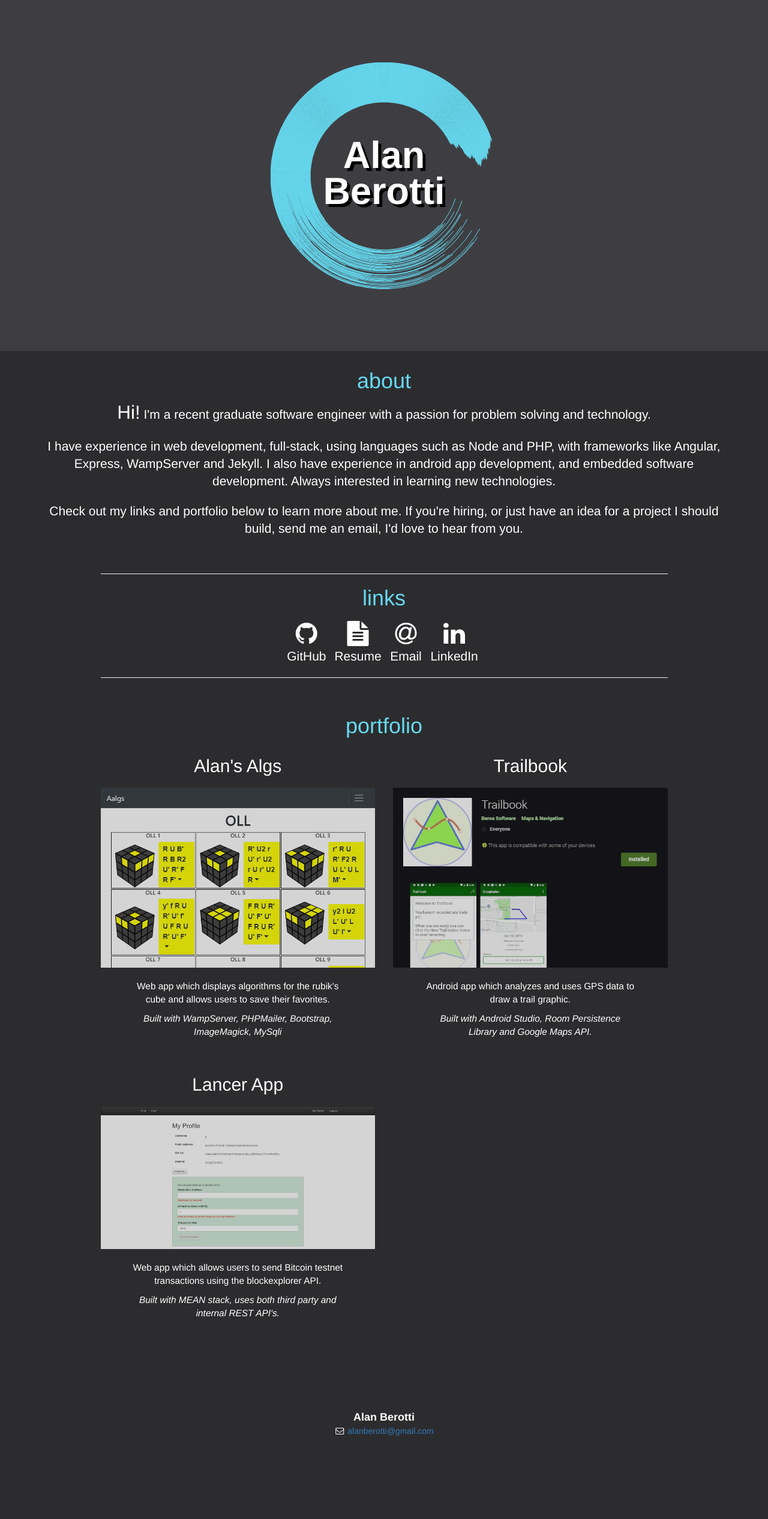
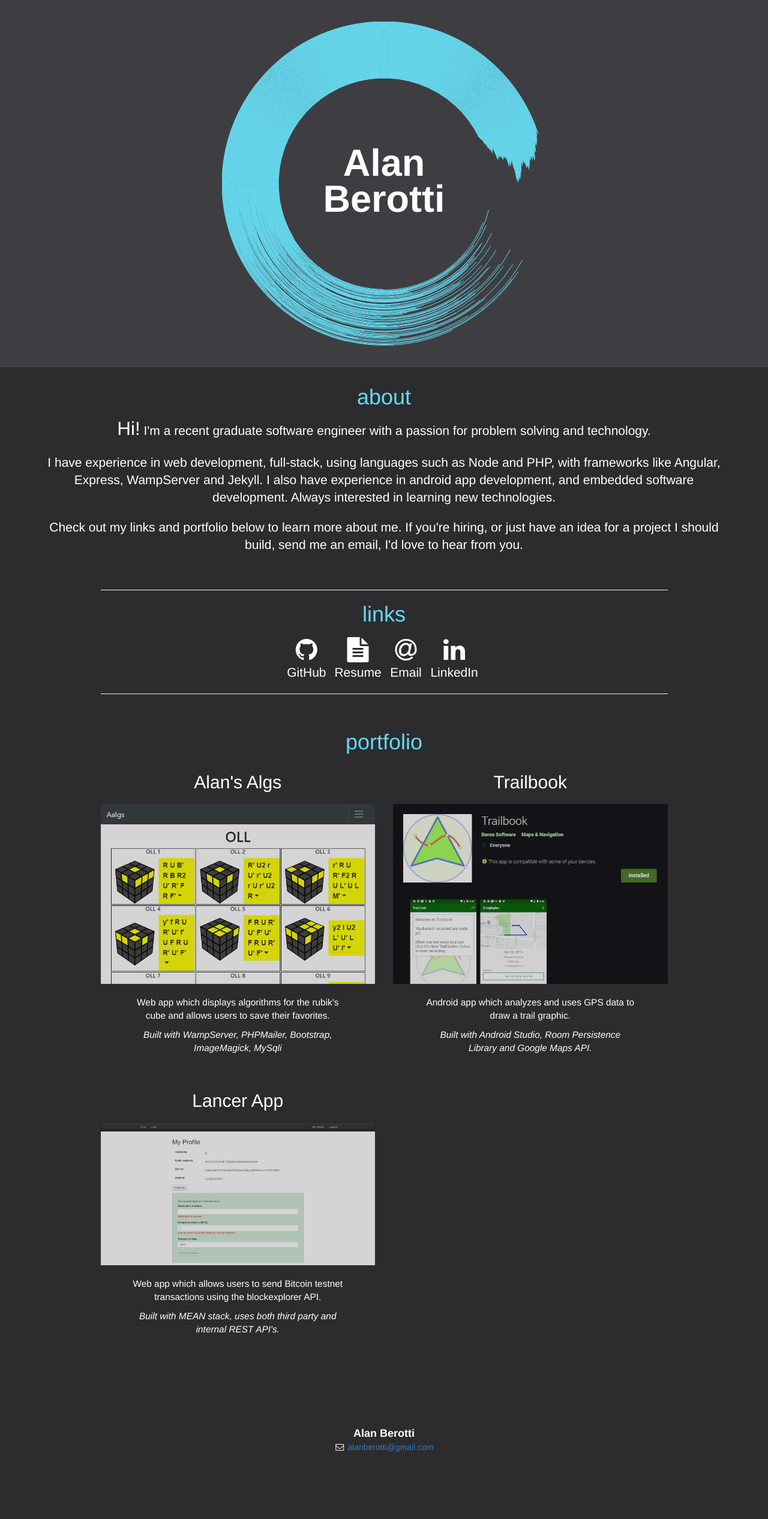
Before and after one commit to beroa/beroa.github.io, a Jekyll site: the page built from index.html, in a window 1280 px wide. Shown: the whole page at 60% size. Built offline with Jekyll 4.4.1, drawn with Linux system fonts in a browser that asks for light colours; before the commit the page ends 2505 px from its top, so only the background shows below that.

Commit message:
change timings

```diff
--- a/_includes/header.html
+++ b/_includes/header.html
@@ -4,9 +4,10 @@
 		<p>Alan</p>
 		<p>Berotti</p>
 	</div>
+
 	<svg id="blocker" viewBox="0 0 32 32">
 		<circle id="blocker_circle" r="16" cx="16" cy="16" />
-	  </svg>
-	<canvas id="enso"></canvas>
+	</svg>
+	<canvas id="enso" class="appear"></canvas>
 
 </header>
--- a/_includes/scripts.html
+++ b/_includes/scripts.html
@@ -1,3 +1,3 @@
 <script src="js/jquery.js"></script>
 <script src="js/bootstrap.min.js"></script>
-<script src="js/custom.js"></script>
+<script src="js/enso.js"></script>
--- a/css/custom.css
+++ b/css/custom.css
@@ -2,15 +2,15 @@
 @keyframes moveUp{
     0% {
         height: 100%;
-        animation: ease-in-out;
+        animation: ease-in-out
     }
     100% {
-        height: 65%;
+        height: 68%;
     }
 }
 .moveUp {
-    animation-delay: 1.5s;
-    animation-duration: 1.5s;
+    animation-delay: 1.75s;
+    animation-duration: 1s;
     animation-name: moveUp;
     animation-fill-mode: forwards;
 }
@@ -25,7 +25,7 @@
     }
 }
 .appear {
-    animation-delay: 3.5s;
+    /* animation-delay: 2.0s; */
     animation-duration: .5s;
     animation-name: appear;
     animation-fill-mode: forwards;
@@ -95,7 +95,6 @@ header {
     text-align: center;
     line-height: .8em;
     z-index: 2;
-    text-shadow: 5px 5px black;
 }
 
 #blocker {
--- a/js/custom.js
+++ b/js/enso.js
@@ -6,7 +6,7 @@ var maxStart = 0;
 
 // var canvasSize = 500;
 function setSizes() {
-  canvasSize = $(window).height() * .42;
+  canvasSize = $(window).height() * .6;
   canvas.setAttribute("width", canvasSize);
   canvas.setAttribute("height", canvasSize);
 }
@@ -61,9 +61,16 @@ function animateBlocker(revealed) {
   }
 }
 
+function sleep(ms) {
+  return new Promise(resolve => setTimeout(resolve, ms));
+}
+
 $( document ).ready(function() {
   setSizes();
   drawEnso();
-  animateBlocker(101);
-  console.log(maxStart)
+  animateBlocker(100)
+  // sleep(1000).then(() => {
+  //   animateBlocker(101);
+  // })
+
 });
```
